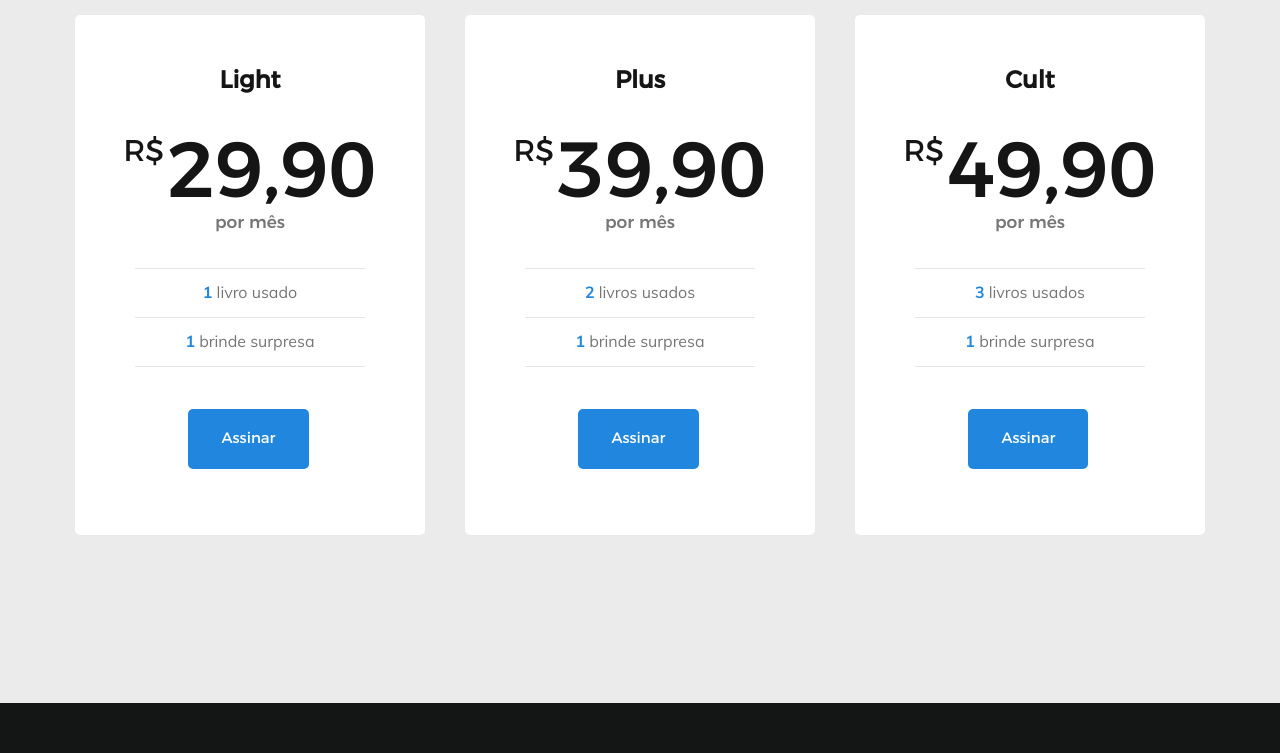
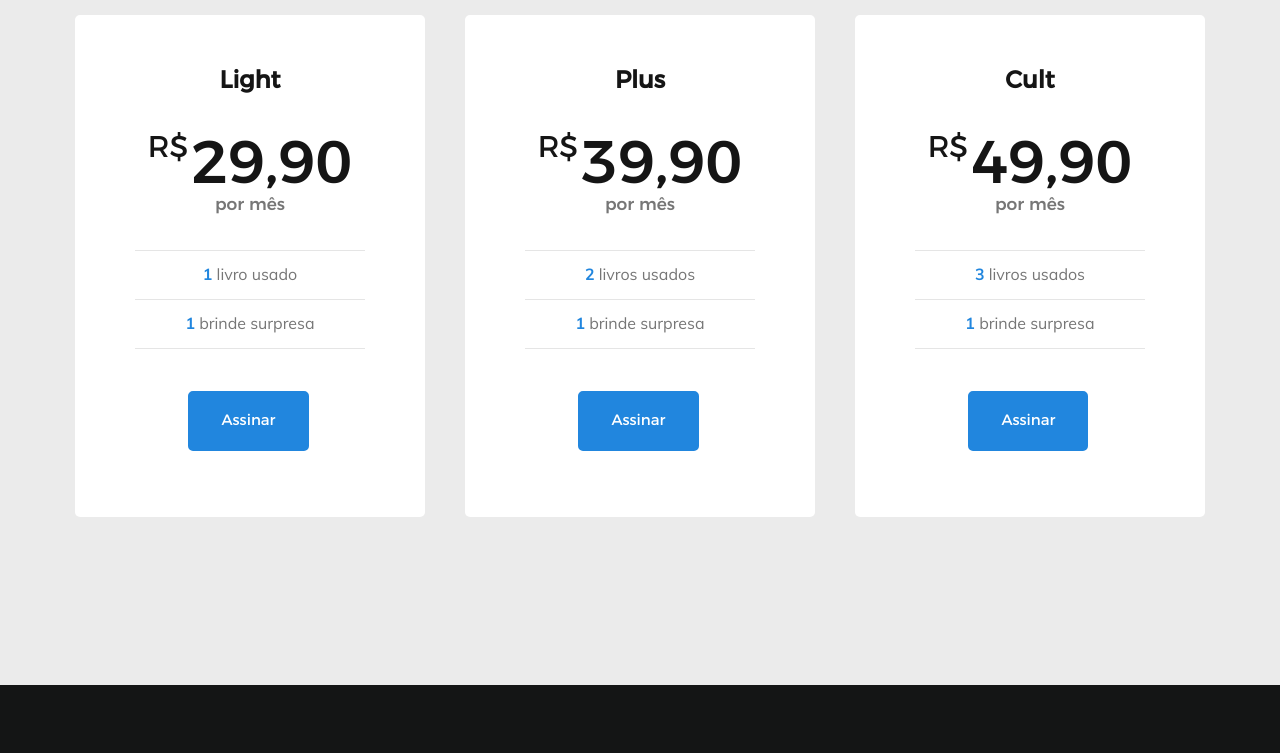
Before and after one commit to thiagommedeiros/seeboclub.github.io, a plain HTML site: page index.html in a window 1280 px wide. Shown: the part 3180-3933 px from the top of the page. Drawn offline with Linux system fonts and the light colour scheme; files whose address does not match are found by name.

Commit message:
fix amount size

```diff
--- a/css/main.css
+++ b/css/main.css
@@ -2126,7 +2126,7 @@ html[data-useragent*='MSIE 10.0'] .home-scrolldown,
 
 .pricing-table .plan-block .plan-block-price {
   font-family: "montserrat-medium", sans-serif;
-  font-size: 7.8rem;
+  font-size: 6rem;
   color: #151515;
   line-height: 1;
   margin-bottom: 0;
@@ -2135,7 +2135,7 @@ html[data-useragent*='MSIE 10.0'] .home-scrolldown,
 .pricing-table .plan-block .plan-block-price sup {
   font-family: "montserrat-regular", sans-serif;
   font-size: 3rem;
-  top: -3.6rem;
+  top: -2.6rem;
   margin-right: 3px;
 }
 
```
Also changed, not shown: bemvindo.html (renamed from assine.html).
